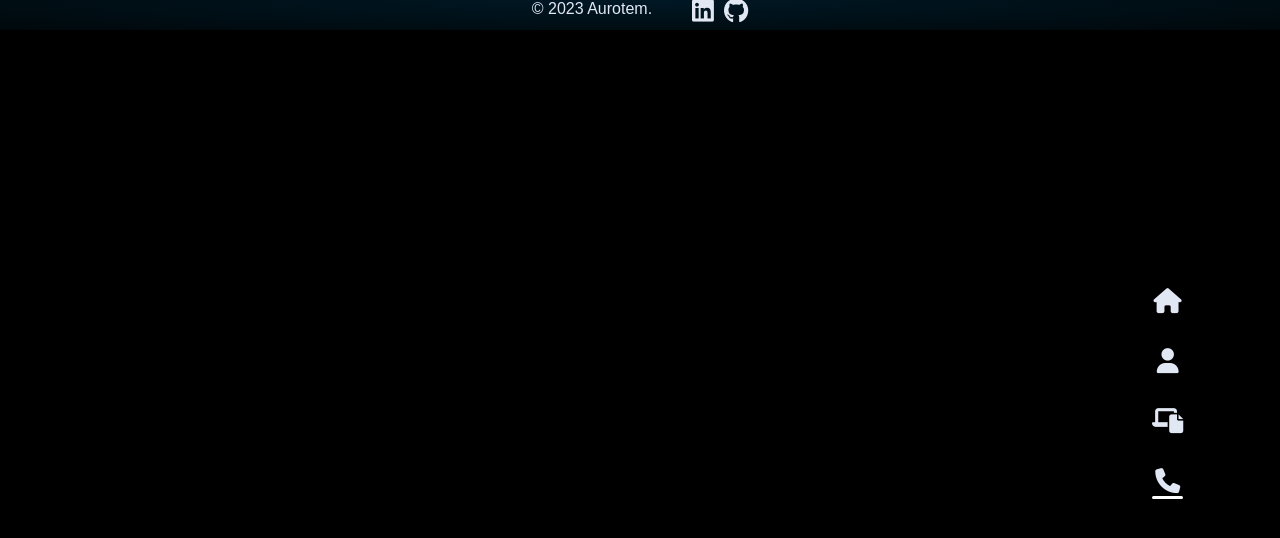
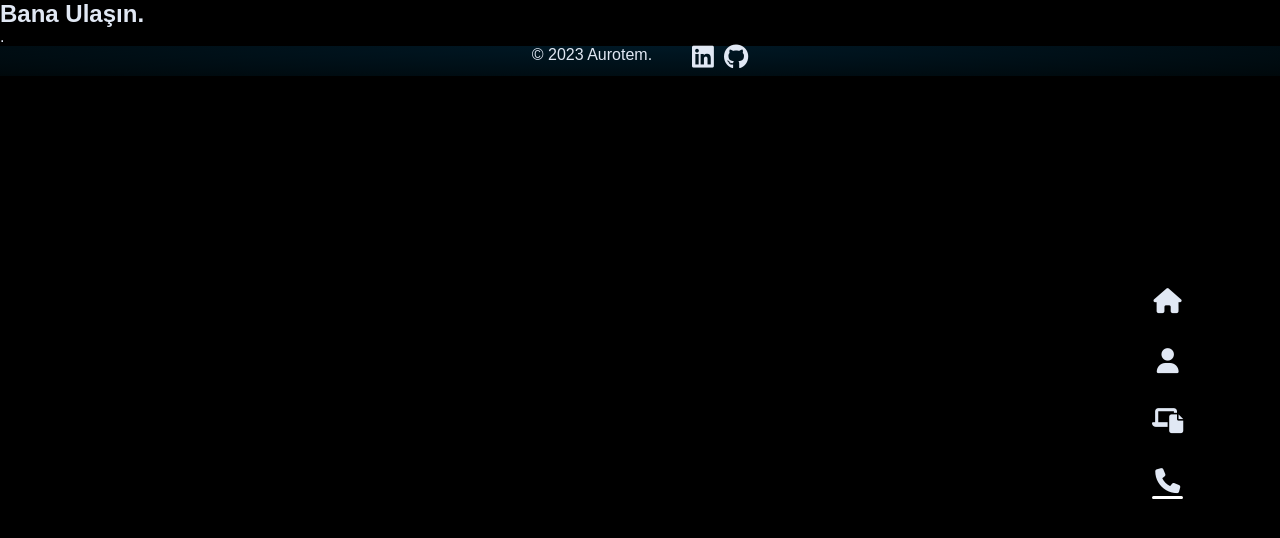
Before and after one commit to Aurotem/Portfolio-Site-Homework, a plain HTML site: page contact.html in a window 1280 px wide. Drawn offline with Linux system fonts and the light colour scheme.

Commit message:
Updating Contact Page

```diff
--- a/contact.html
+++ b/contact.html
@@ -31,7 +31,10 @@
       </ul>
     </nav>
     <section id="contact">
-
+      <div class="contact-card">
+        <h1>Bana Ulaşın.</h1>
+        .
+      </div>
     </section>
 
 
```
